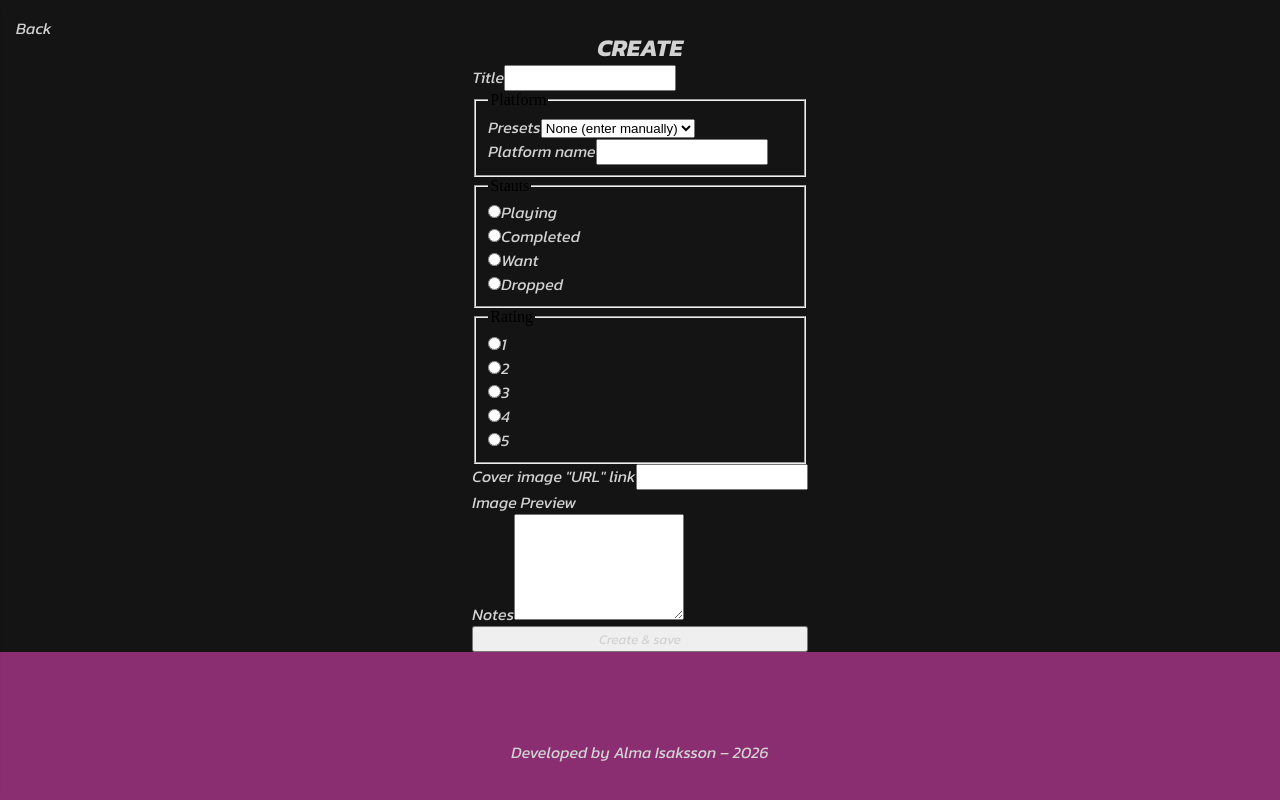
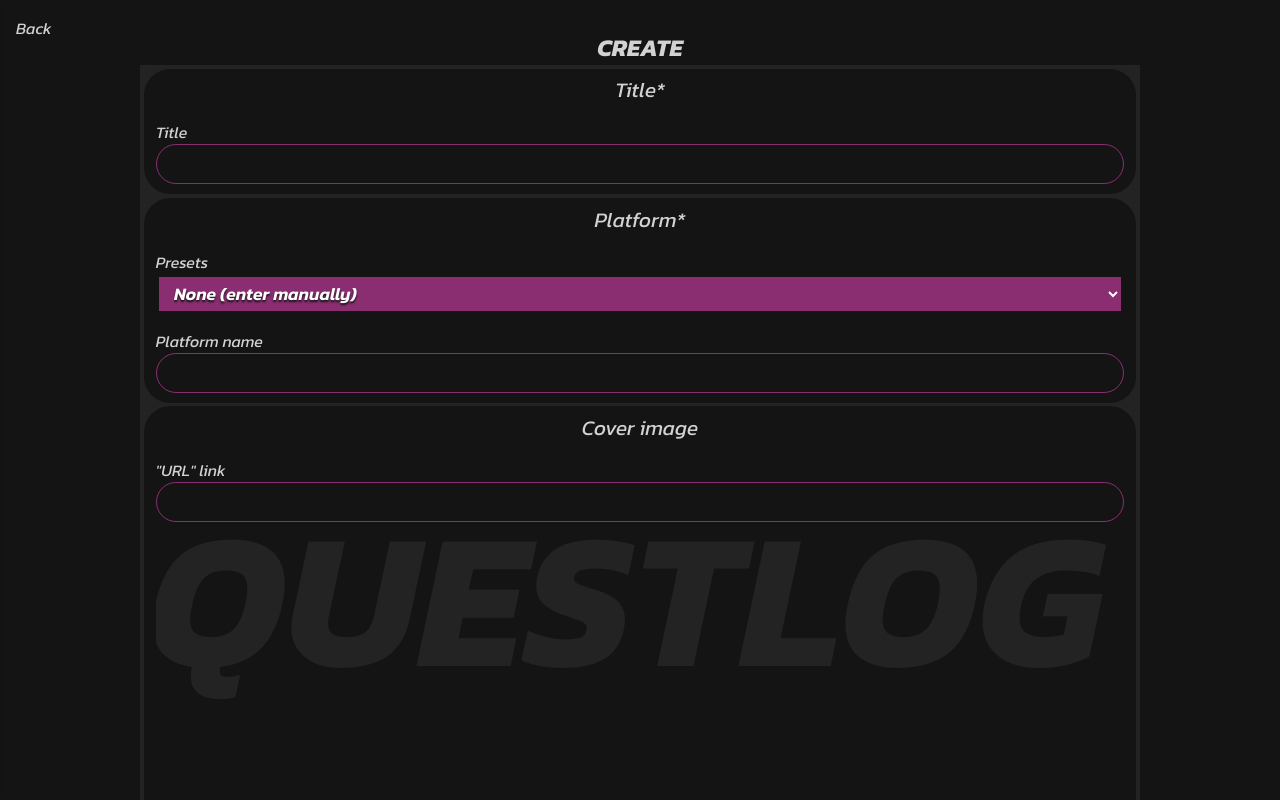
Before and after one commit to MidnattLantern/questlog, a React (Vite) app: page /create in a window 1280 px wide. Shown: the top 800 px of the page. Built offline with nearby package versions, Linux system fonts and the light colour scheme.

Commit message:
[style] Apply styling to create formfields

```diff
--- a/src/components/editCreateForm/EditCreateForm.module.scss
+++ b/src/components/editCreateForm/EditCreateForm.module.scss
@@ -1,9 +1,134 @@
 .form {
     display: flex;
     flex-direction: column;
+    width: 100%;
+    height: 100%;
+    background-color: var(--color-surface-accent);
+    padding: calc(var(--common-gap) / 4);
+    gap: calc(var(--common-gap) / 4);
 
     fieldset {
         display: flex;
         flex-direction: column;
+        background-color: var(--color-surface);
+        border: none;
+        border-radius: calc(var(--common-gap) * 1.75);
+        gap: var(--common-gap);
+        margin: 0;
+
+        legend {
+            float: left;
+            width: 100%;
+            text-align: center;
+            font-size: 1.3rem;
+        }
+
+        select {
+            height: var(--filter-height);
+            background-color: var(--color-primary-transparent);
+            color: var(--color-pure-white);
+            text-shadow: 0 2px 2px var(--color-surface);
+            border: 3px solid var(--color-surface);
+            font-family: var(--font-theme);
+            font-style: italic;
+            font-weight: 600;
+            font-size: 1.1rem;
+            padding-left: 0.7rem;
+            cursor: pointer;
+
+            &:hover {
+                background-color: var(--color-secondary);
+                color: var(--color-surface);
+                text-shadow: none;
+            }
+
+            &:focus {
+                background-color: var(--color-secondary);
+                color: var(--color-surface);
+                outline: 2px solid var(--color-secondary);
+                text-shadow: none;
+            }
+        }
+    }
+
+    label {
+        display: flex;
+        flex-direction: column;
+    }
+
+    input,
+    textarea {
+        background-color: var(--color-invisible);
+        border: 1px solid var(--color-primary-transparent);
+        min-height: var(--inputfield-min-height);
+        font-size: 1.1rem;
+
+        &:hover {
+            border-color: var(--color-primary);
+            box-shadow: 0 0 5px var(--color-primary);
+        }
+
+        &:focus {
+            outline: none;
+            border-color: var(--color-secondary);
+            box-shadow: 0 0 5px var(--color-secondary);
+        }
+    }
+    input {
+        border-radius: var(--pillify);
+        padding-left: var(--common-text-gap);
+    }
+    textarea {
+        border-radius: var(--common-gap);
+        border-end-end-radius: 0;
+    }
+
+    input[type="submit"] {
+        background-color: var(--color-primary-transparent);
+        color: var(--color-pure-white);
+        text-shadow: 0 2px 2px var(--color-surface);
+        cursor: pointer;
+
+        &:focus {
+            border-color: var(--color-primary);
+            box-shadow: 0 0 5px var(--color-primary);
+        }
+
+        &:active {
+            box-shadow: inset 0 2px 2px var(--color-surface);
+            border-color: var(--color-primary);
+            color: var(--color-primary);
+            transform: translateY(2px);
+        }
+
+        &:disabled {
+            opacity: 0.5;
+        }
     }
 }
+
+.imagePreview {
+    width: 100%;
+    border-radius: var(--common-gap)
+}
+
+.mandatory {
+    legend::after {
+        content: "*";
+    }
+}
+
+.radioFieldset {
+    label {
+        display: flex;
+        flex-direction: row;
+        justify-content: space-between;
+        align-items: center;
+        font-size: 1.1rem;
+
+        input {
+            accent-color: var(--color-primary);
+            width: 25px;
+        }
+    }
+}
--- a/src/components/editCreateForm/EditCreateForm.tsx
+++ b/src/components/editCreateForm/EditCreateForm.tsx
@@ -1,5 +1,6 @@
+import Styles from "./EditCreateForm.module.scss"
 import type { IDraft } from "../../models/draft"
-import Styles from "./EditCreateForm.module.scss"
+import WallpaperPlaceholder from "../../assets/wallpaper-placeholder.svg?react" // Styles are aleady established in gameCard
 
 function EditCreateForm({
     draft,
@@ -19,12 +20,16 @@ function EditCreateForm({
 
     return (
         <form className={Styles.form} onSubmit={handleSave}>
+
+            <fieldset className={Styles.mandatory}>
+                <legend>Title</legend>
                 <label>
                     <span>Title</span>
                     <input type="text" name="title" value={draft.title} onChange={handleSetDraft}/>
                 </label>
+            </fieldset>
 
-            <fieldset>
+            <fieldset className={Styles.mandatory}>
                 <legend>Platform</legend>
                 <label>
                     <span>Presets</span>
@@ -57,6 +62,15 @@ function EditCreateForm({
             </fieldset>
 
             <fieldset>
+                <legend>Cover image</legend>
+                <label>
+                    <span>"URL" link</span>
+                    <input type="text" name="coverUrl" value={draft.coverUrl} onChange={handleSetDraft}/>
+                </label>
+                {draft.coverUrl ? <img src={draft.coverUrl} alt="Image preview" width={300} className={Styles.imagePreview}/> : <WallpaperPlaceholder className={Styles.imagePreview}/>}
+            </fieldset>
+
+            <fieldset className={Styles.radioFieldset}>
                 <legend>Stauts</legend>
                 <label>
                     <input type="radio" name="status" value={'playing'} checked={draft.status === 'playing'} onChange={handleSetDraft}/>
@@ -76,7 +90,7 @@ function EditCreateForm({
                 </label>
             </fieldset>
 
-            <fieldset>
+            <fieldset className={Styles.radioFieldset}>
                 <legend>Rating</legend>
                 <label>
                     <input type="radio" name="rating" value={1} checked={draft.rating === 1} onChange={handleSetDraft}/>
@@ -100,16 +114,13 @@ function EditCreateForm({
                 </label>
             </fieldset>
 
-            <label>
-                <span>Cover image "URL" link</span>
-                <input type="text" name="coverUrl" value={draft.coverUrl} onChange={handleSetDraft}/>
-            </label>
-            {draft.coverUrl ? <img src={draft.coverUrl} alt="Image preview" width={300}/> : <p>Image Preview</p>}
-
+            <fieldset>
+                <legend>Notes</legend>
                 <label>
                     <span>Notes</span>
                     <textarea value={draft.notes} name="notes" rows={5} onChange={handleSetDraft}/>
                 </label>
+            </fieldset>
 
             <input type="submit" value={disabledSubmitButton ? onSubmitButtonText : submitButtonText} disabled={disabledSubmitButton}/>
         </form>
--- a/src/components/gameCard/wallpaper-placeholder.scss
+++ b/src/components/gameCard/wallpaper-placeholder.scss
@@ -5,7 +5,7 @@
 }
 
 #wallpaper-placeholder__surface-decoration {
-    fill: var(--color-invisible);
+    fill: var(--color-surface);
 }
 
 #wallpaper-placeholder__text {
@@ -14,5 +14,5 @@
     font-style: italic;
     font-size: 3.4rem;
     font-weight: 700;
-    fill: var(--color-body-transparent);
+    fill: var(--color-surface-accent);
 }
--- a/src/index.scss
+++ b/src/index.scss
@@ -2,6 +2,7 @@
 * {
 	--color-surface: rgb(20, 20, 20);
 	--color-surface-transparent: rgba(20, 20, 20, 0.6);
+	--color-surface-accent: rgb(35, 35, 35);
 	--color-body: rgb(210, 210, 210);
 	--color-body-transparent: rgba(210, 210, 210, 0.5);
 	--color-pure-white: #fff;
@@ -20,6 +21,7 @@
 	--common-text-gap: 1.0rem;
 	--toggle-nav-bar-button-height: 70px;
 	--filter-height: 40px;
+	--inputfield-min-height: 40px;
 	--footer-height: 200px;
 
 	box-sizing: border-box;
@@ -63,6 +65,8 @@ a,
 li,
 input,
 textarea,
+legend,
+img, // to make alt text visible on black surface
 summary {
 	margin: 0;
 	color: var(--color-body);
--- a/src/pages/gameCollection/GameCollection.module.scss
+++ b/src/pages/gameCollection/GameCollection.module.scss
@@ -31,7 +31,7 @@
     align-items: center;
     min-height: inherit;
     margin: var(--common-gap);
-    gap: var(--common-gap);
+    gap: calc(var(--common-gap) * 2);
 }
 
 .emptyCollectionContainer {
```
Lines whose indentation alone changed are shown as unchanged.
